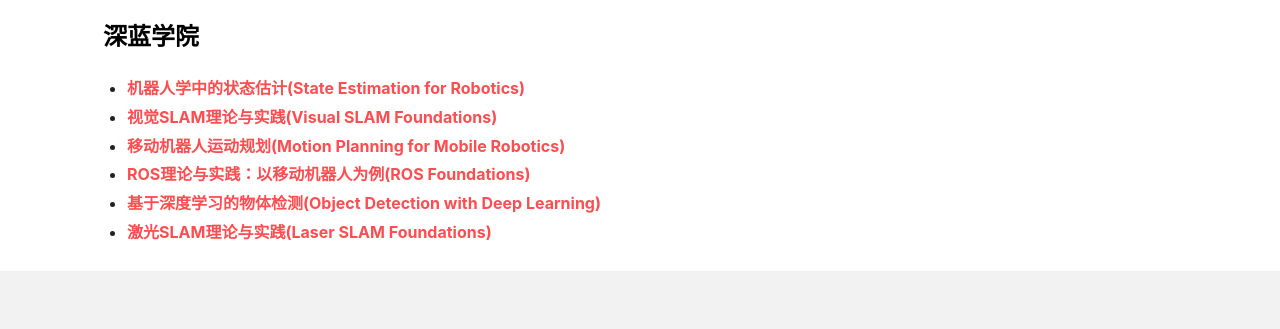
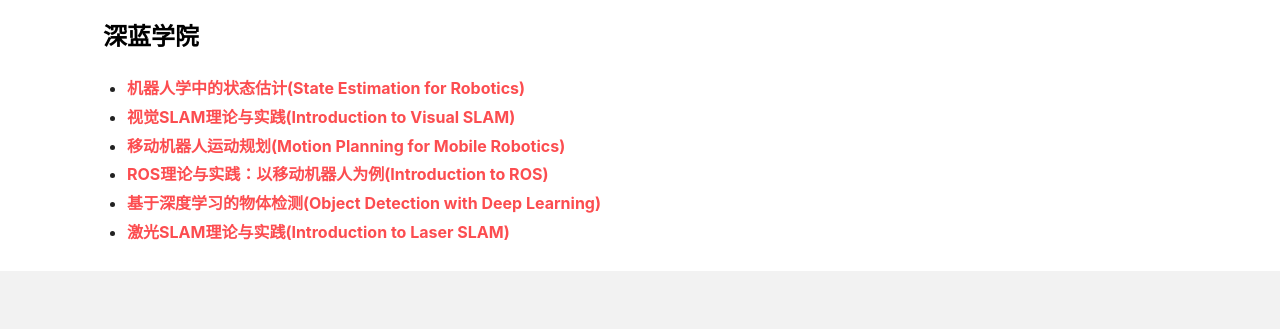
Before and after one commit to peng00bo00/peng00bo00_previous_blog, a Jekyll site: the page built from about.md, in a window 1280 px wide and 900 px high, scrolled down 2815 px. Shown: the part 530-859 px from the top of the window. Built offline with Jekyll 4.4.1, drawn with Linux system fonts in a browser that asks for light colours; nearby versions of some CDN libraries.

Commit message:
Update about.md

```diff
--- a/about.md
+++ b/about.md
@@ -147,8 +147,8 @@
 ### 深蓝学院
 
 - [机器人学中的状态估计(State Estimation for Robotics)](https://drive.google.com/file/d/15kC1DwbkPKjwmURQ2j-krpxXRgayqoWh/view)
-- [视觉SLAM理论与实践(Visual SLAM Foundations)](https://drive.google.com/file/d/1zJmIHwe-A55HYZPpHbvPTlzJh1nDd2Tb/view)
+- [视觉SLAM理论与实践(Introduction to Visual SLAM)](https://drive.google.com/file/d/1zJmIHwe-A55HYZPpHbvPTlzJh1nDd2Tb/view)
 - [移动机器人运动规划(Motion Planning for Mobile Robotics)](https://drive.google.com/file/d/17Ou80-BUz0Ug56jqK8XtM3EeZZpUcfQo/view)
-- [ROS理论与实践：以移动机器人为例(ROS Foundations)](https://drive.google.com/file/d/1zmaeH0U_E0I9dqRlq0TO1aGBn57ve0Ho/view)
+- [ROS理论与实践：以移动机器人为例(Introduction to ROS)](https://drive.google.com/file/d/1zmaeH0U_E0I9dqRlq0TO1aGBn57ve0Ho/view)
 - [基于深度学习的物体检测(Object Detection with Deep Learning)](https://drive.google.com/file/d/1zmaeH0U_E0I9dqRlq0TO1aGBn57ve0Ho/view)
-- [激光SLAM理论与实践(Laser SLAM Foundations)](https://drive.google.com/file/d/1I9WT7E_g86ECZW-JDgEdE6FQvcw-Q1iE/view?usp=sharing)
+- [激光SLAM理论与实践(Introduction to Laser SLAM)](https://drive.google.com/file/d/1I9WT7E_g86ECZW-JDgEdE6FQvcw-Q1iE/view?usp=sharing)
```
